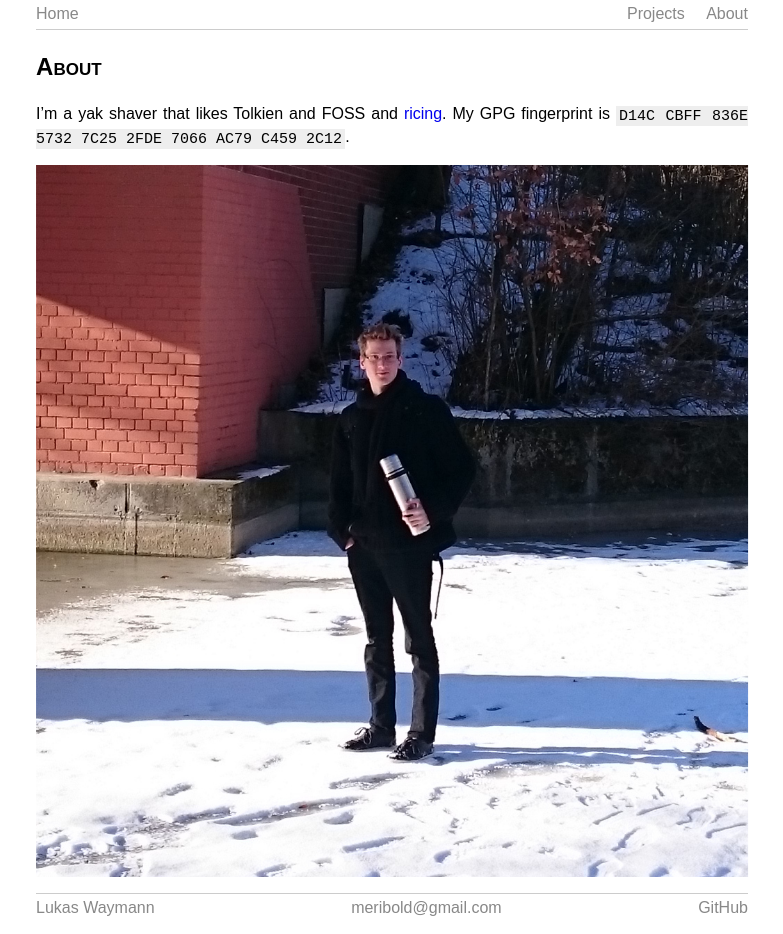
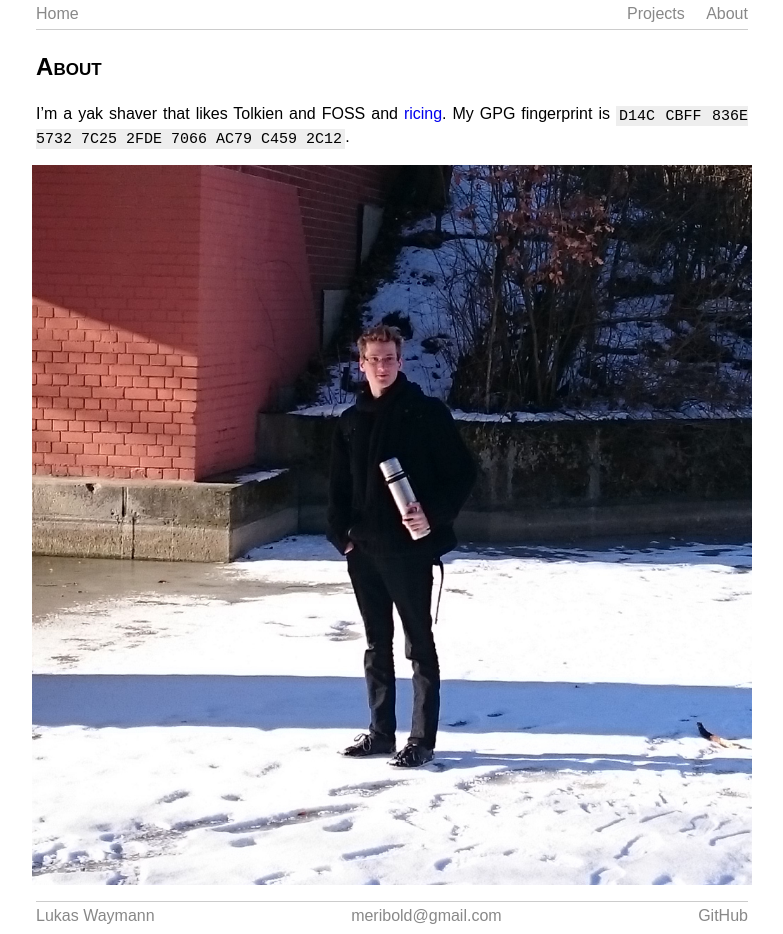
Before and after one commit to meribold/meribold.org, a Jekyll site: the page built from about.md, in a window 1280 px wide. Shown: the whole page, without its empty margins (248-1031 px from the left). Built offline with Jekyll 4.4.1, drawn with Linux system fonts in a browser that asks for light colours.

Commit message:
CSS: add class for images that confines the width
Images using this class should not be (significantly) wider than the
main text but should be able to use the whole viewport width (there
shouldn't be any margins on narrow viewports).

```diff
--- a/about.md
+++ b/about.md
@@ -8,7 +8,7 @@ permalink: /about/
 I'm a yak shaver that likes Tolkien and FOSS and [ricing][dotfiles].  My GPG fingerprint
 is `D14C CBFF 836E 5732 7C25  2FDE 7066 AC79 C459 2C12`.
 
-![me]{:style="width: 100%;"}
+![me]{:.confined-img}
 
 [dotfiles]: https://github.com/meribold/dotfiles
 [me]: {{ site.url }}/assets/me.jpg
--- a/assets/main.css
+++ b/assets/main.css
@@ -108,6 +108,16 @@ img {
   transform: translateX(-50%);
   margin-left: calc(-50vw + 50%);
   vertical-align: middle;
+}
+
+/* For images that shouldn't be (significantly) wider than the line length. */
+.confined-img {
+  display: initial;
+  max-width: calc(100% + 2mm);
+  position: initial;
+  left: initial;
+  transform: initial;
+  margin: 0 -1mm;
 }
 
 .post-list {
```
